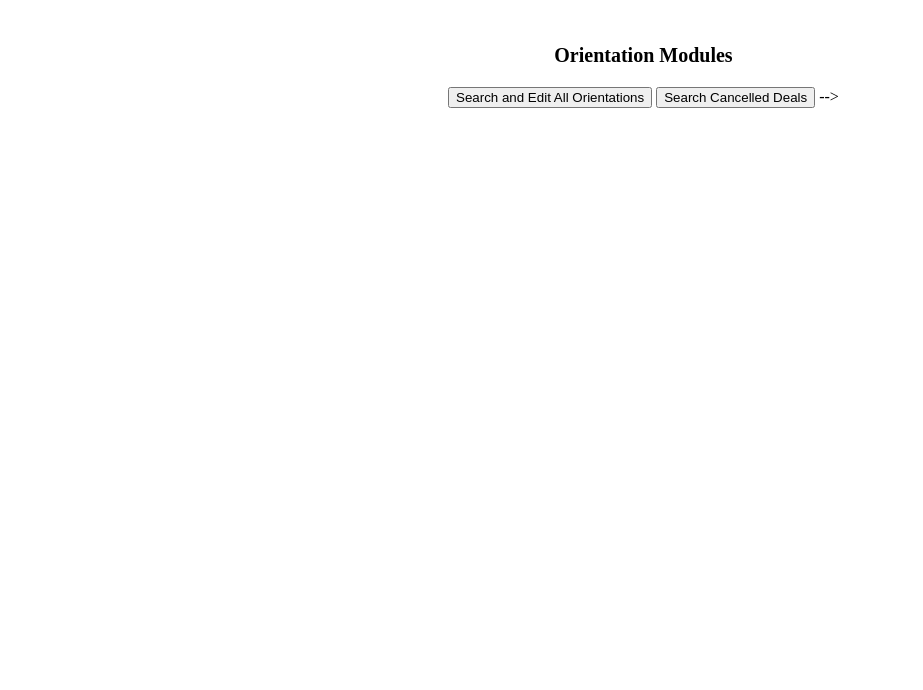
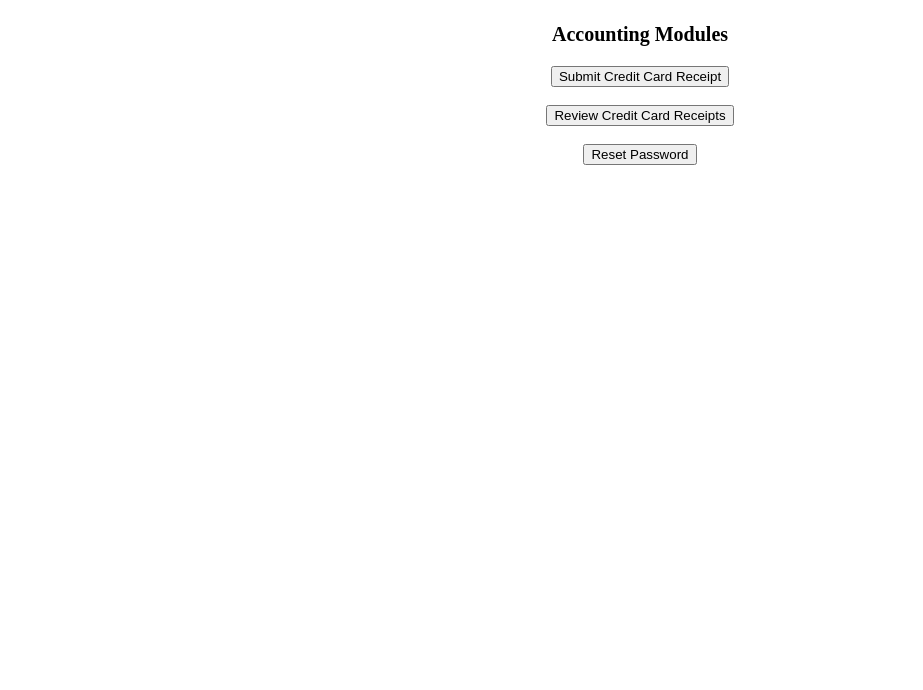
Before and after one commit to PetesTrailerMart/AccountingDashboard, a plain HTML site: page index.html in a window 1280 px wide. Shown: the part 110-800 px from the top of the page, without its empty margins (0-923 px from the left). Drawn offline with Linux system fonts and the light colour scheme.

Commit message:
Add accounting modules

```diff
--- a/index.html
+++ b/index.html
@@ -71,22 +71,19 @@ p.b {
 .filter {
     width: 350px;
 }
-
-.row{
-   display:inline;
-   float:left;
-}
-
 </style>
 </head>
 <body id="home">
-<div class ="borders filter row"><script type="text/javascript" src="https://c0hct975.caspio.com/dp/a76ca000a7cbbe2abdcc4970bd9e/emb"></script></div>
-<div class = "row" style="position: absolute; left: 37%;"><p class="a">Accounting Dashboard</p></div>
-<br><br><br><br><br><br><br>
+<div class = "row", text-align: center;><p class="a">Accounting Dashboard</p></div></center>
+<br>
 
-<div class = "row" style="position: absolute; left: 35%;text-align: center;">
-<p class="b">Orientation Modules</p>
-<button type="button button1" onclick="window.open('https://c0hct975.caspio.com/dp/a76ca0005971b4280bf64ff9ba33');">Search and Edit All Orientations</button>
-<button type="button button1" onclick="window.open('https://c0hct975.caspio.com/dp/a76ca00013ffa80cd678479a9178');">Search Cancelled Deals</button>
--->
+<div class = "row" style="text-align: center;">
+<p class="b">Accounting Modules</p>
+<button type="button button1" onclick="window.open('https://c0hct975.caspio.com/dp/a76ca0003d51903581ba4f94828e');">Submit Credit Card Receipt</button>
+  <br>
+  <br>
+<button type="button button1" onclick="window.open('https://c0hct975.caspio.com/dp/a76ca000402cb9b12b4e41d18a8f');">Review Credit Card Receipts</button>
+  <br>
+  <br>
+<button type="button button1" onclick="window.open('https://c0hct975.caspio.com/dp/a76ca000d154fad332ab41f383c9');">Reset Password</button>
 </div>
```
